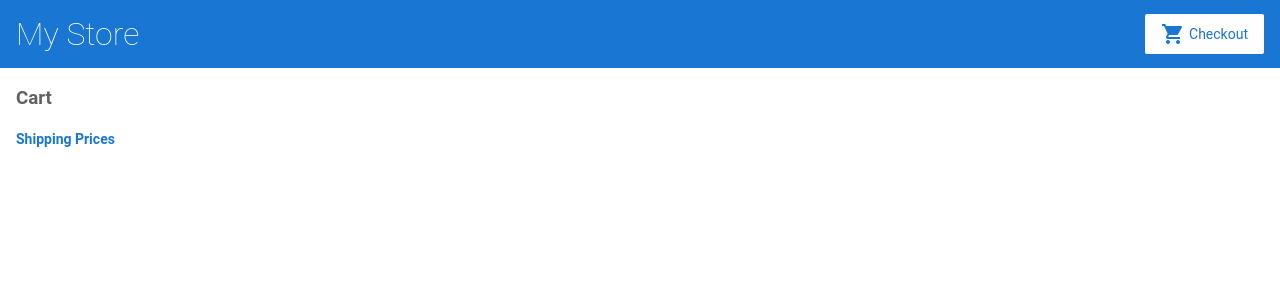
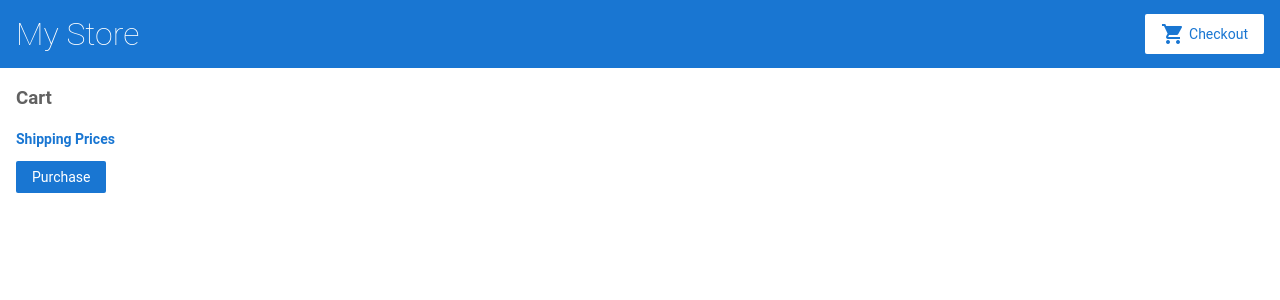
Before and after one commit to davidmota74/angular-7lrb77-rdhdzt, an Angular app: page /cart in a window 1280 px wide. Shown: the top 300 px of the page. Built offline with nearby package versions, Linux system fonts and the light colour scheme.

Commit message:
1 file modified

```diff
--- a/src/app/cart/cart.component.html
+++ b/src/app/cart/cart.component.html
@@ -6,5 +6,8 @@
 <div class="cart-item" *ngFor="let item of items">
   <span>{{item.name}}</span>
   <span>{{item.price | currency}}</span>
+</div>
 
-</div>
+<form [formGroup]="checkoutForm">
+  <button class="button" type="submit">Purchase</button>
+</form>
```
